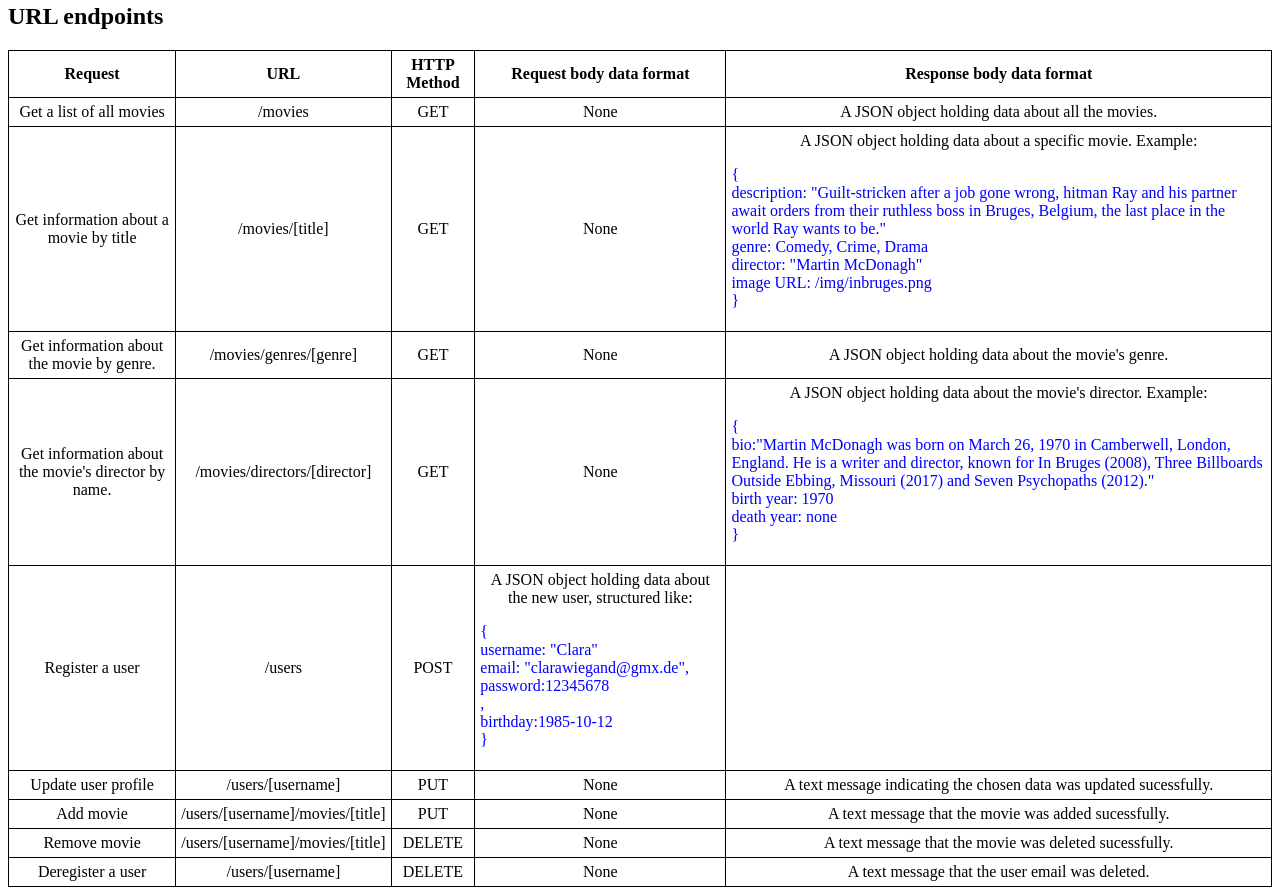
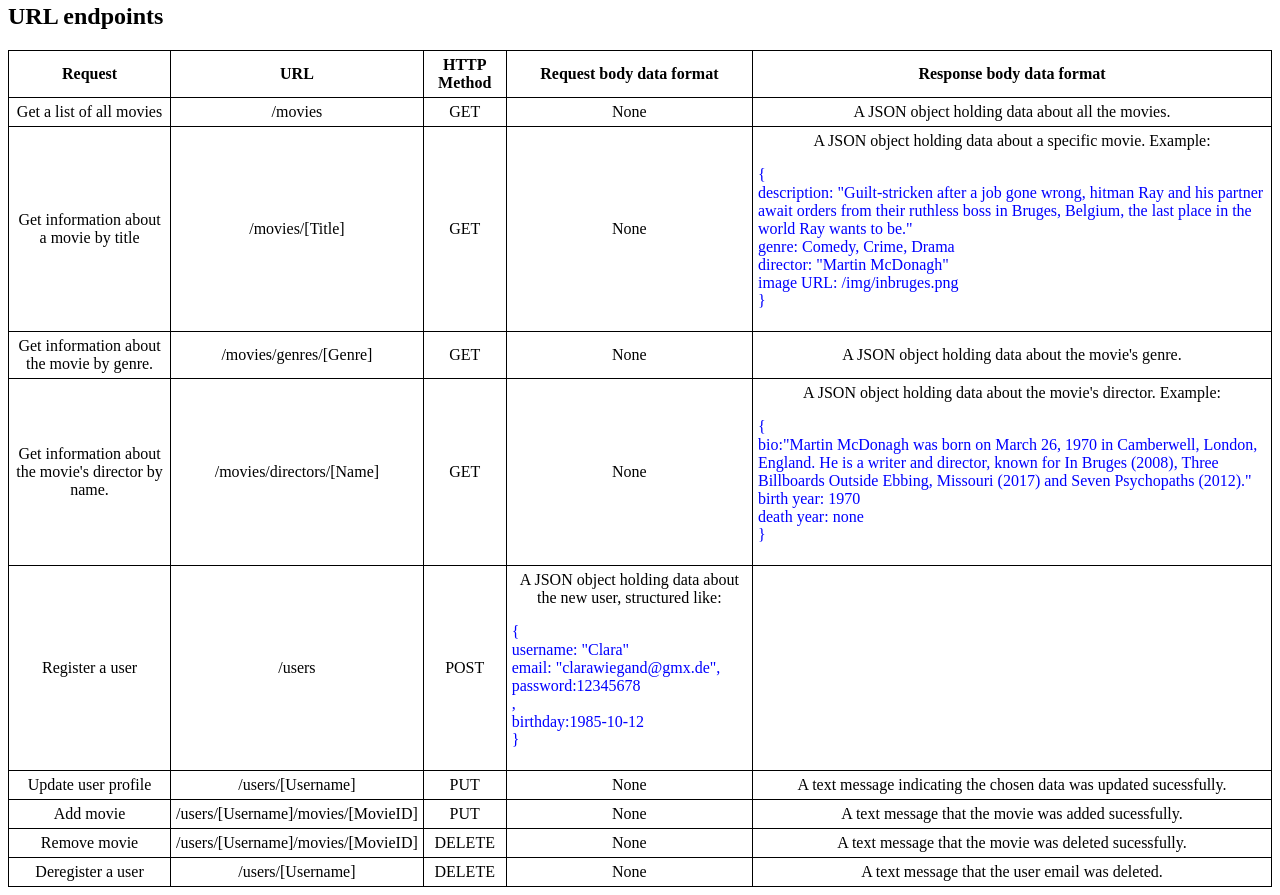
Before and after one commit to ClaraPapaya/myMovies-api, a website: page public/documentation.html in a window 1280 px wide. Shown: the part 218-1113 px from the top of the page. Drawn offline with Linux system fonts and the light colour scheme.

Commit message:
Update endpoints in documentation.html

```diff
--- a/public/documentation.html
+++ b/public/documentation.html
@@ -1,11 +1,14 @@
 <!DOCTYPE html>
 <html lang="en">
+
 <head>
   <meta charset="utf-8">
   <meta name="viewport" content="width=device-width, initial-scale=1.0">
   <title>Documentation</title>
   <style>
-            table, th, td {
+    table,
+    th,
+    td {
       border: 1px solid black;
       text-align: center;
       padding: 5px;
@@ -16,11 +19,12 @@
     }
 
     .example {
-                text-align:left;
-                color:blue;
+      text-align: left;
+      color: blue;
     }
   </style>
 </head>
+
 <body>
   <h1>Documentation Page</h1>
   <br>
@@ -51,12 +55,13 @@
       </tr>
       <tr>
         <td>Get information about a movie by title</td>
-                    <td>/movies/[title]</td>
+        <td>/movies/[Title]</td>
         <td>GET</td>
         <td>None</td>
         <td>A JSON object holding data about a specific movie. Example:
           <p class="example">{<br>
-                            description: "Guilt-stricken after a job gone wrong, hitman Ray and his partner await orders from their ruthless boss in Bruges, Belgium,
+            description: "Guilt-stricken after a job gone wrong, hitman Ray and his partner await orders from their
+            ruthless boss in Bruges, Belgium,
             the last place in the world Ray wants to be."<br>
             genre: Comedy, Crime, Drama<br>
             director: "Martin McDonagh"<br>
@@ -65,19 +70,20 @@
       </tr>
       <tr>
         <td>Get information about the movie by genre.</td>
-                    <td>/movies/genres/[genre]</td>
+        <td>/movies/genres/[Genre]</td>
         <td>GET</td>
         <td>None</td>
         <td>A JSON object holding data about the movie's genre.</td>
       </tr>
       <tr>
         <td>Get information about the movie's director by name.</td>
-                    <td>/movies/directors/[director]</td>
+        <td>/movies/directors/[Name]</td>
         <td>GET</td>
         <td>None</td>
         <td>A JSON object holding data about the movie's director. Example:
           <p class="example">{<br>bio:"Martin McDonagh was born on March 26, 1970 in Camberwell, London, England.
-                            He is a writer and director, known for In Bruges (2008), Three Billboards Outside Ebbing, Missouri (2017) and Seven Psychopaths (2012)."<br>
+            He is a writer and director, known for In Bruges (2008), Three Billboards Outside Ebbing, Missouri (2017)
+            and Seven Psychopaths (2012)."<br>
             birth year: 1970<br>
             death year: none<br>}</p>
         </td>
@@ -87,34 +93,36 @@
         <td>/users</td>
         <td>POST</td>
         <td>A JSON object holding data about the new user, structured like:
-                        <p class="example">{<br>username: "Clara"<br>email: "clarawiegand@gmx.de",<br>password:12345678<br>, <br>birthday:1985-10-12<br>}</p>
+          <p class="example">{<br>username: "Clara"<br>email: "clarawiegand@gmx.de",<br>password:12345678<br>,
+            <br>birthday:1985-10-12<br>}
+          </p>
         </td>
         <td></td>
       </tr>
       <tr>
         <td>Update user profile</td>
-                    <td>/users/[username]</td>
+        <td>/users/[Username]</td>
         <td>PUT</td>
         <td>None</td>
         <td>A text message indicating the chosen data was updated sucessfully.</td>
       </tr>
       <tr>
         <td>Add movie</td>
-                    <td>/users/[username]/movies/[title]</td>
+        <td>/users/[Username]/movies/[MovieID]</td>
         <td>PUT</td>
         <td>None</td>
         <td>A text message that the movie was added sucessfully.</td>
       </tr>
       <tr>
         <td>Remove movie</td>
-                    <td>/users/[username]/movies/[title]</td>
+        <td>/users/[Username]/movies/[MovieID]</td>
         <td>DELETE</td>
         <td>None</td>
         <td>A text message that the movie was deleted sucessfully.</td>
       </tr>
       <tr>
         <td>Deregister a user</td>
-                    <td>/users/[username]</td>
+        <td>/users/[Username]</td>
         <td>DELETE</td>
         <td>None</td>
         <td>A text message that the user email was deleted.</td>
@@ -122,4 +130,5 @@
     </tbody>
   </table>
 </body>
+
 </html>
```
Lines whose indentation alone changed are shown as unchanged.
